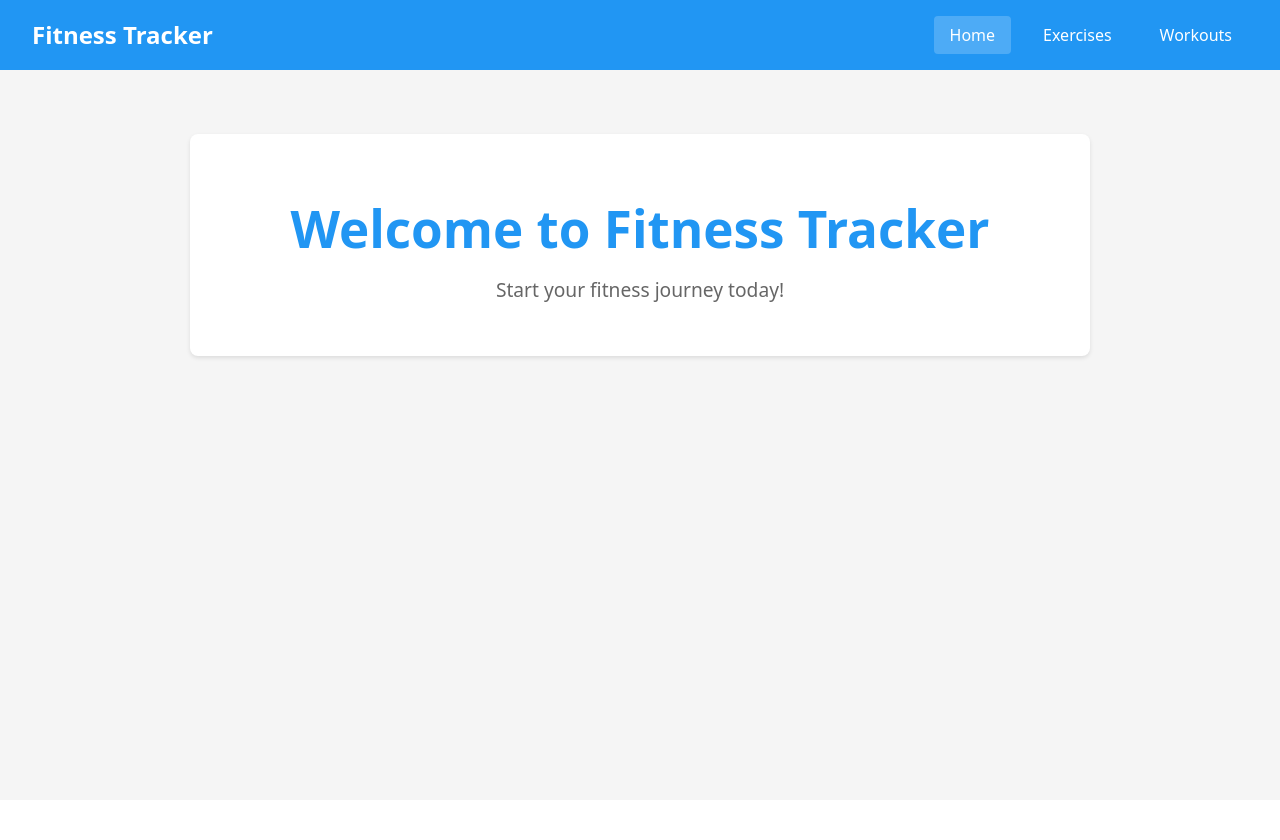
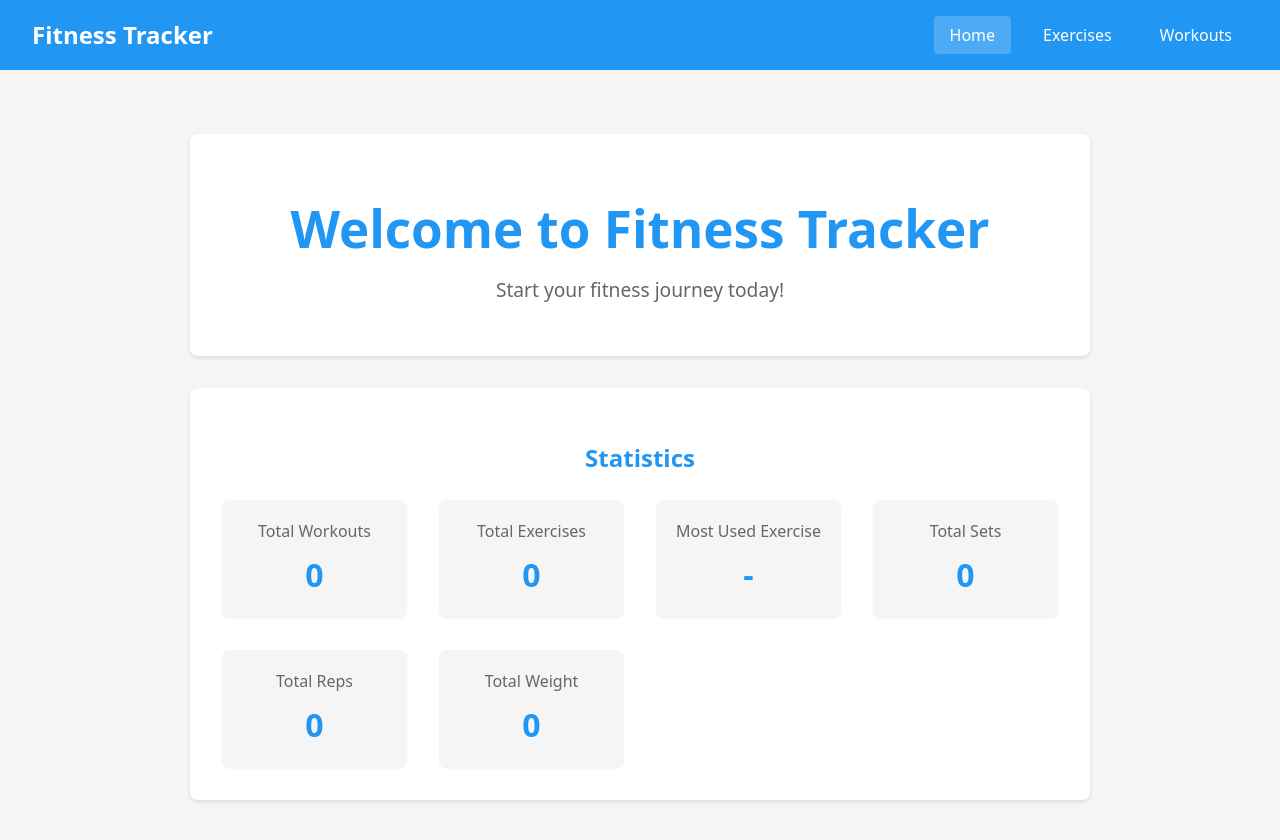
Before and after one commit to korn1evski/fitness_app, a React (Vite) app: page / in a window 1280 px wide. Shown: the top 840 px of the page. Before the commit the page ends 800 px from the top, so only its background shows below. Built offline with nearby package versions, Linux system fonts and the light colour scheme.

Commit message:
add basic statistics

```diff
--- a/src/App.css
+++ b/src/App.css
@@ -118,3 +118,48 @@ body,
   font-size: 1.2rem;
   text-align: center;
 }
+
+.stats-section {
+  width: 100%;
+  max-width: 900px;
+  margin: 2rem auto;
+  background: white;
+  border-radius: 8px;
+  box-shadow: 0 2px 4px rgba(0, 0, 0, 0.1);
+  padding: 2rem;
+  box-sizing: border-box;
+}
+
+.stats-section h2 {
+  color: #2196f3;
+  margin-bottom: 1.5rem;
+  text-align: center;
+}
+
+.stats-grid {
+  display: grid;
+  grid-template-columns: repeat(auto-fit, minmax(180px, 1fr));
+  gap: 2rem;
+}
+
+.stat-card {
+  background: #f5f5f5;
+  border-radius: 8px;
+  padding: 1.2rem 1rem;
+  display: flex;
+  flex-direction: column;
+  align-items: center;
+  box-shadow: 0 1px 2px rgba(0, 0, 0, 0.04);
+}
+
+.stat-label {
+  color: #666;
+  font-size: 1rem;
+  margin-bottom: 0.5rem;
+}
+
+.stat-value {
+  color: #2196f3;
+  font-size: 2rem;
+  font-weight: bold;
+}
--- a/src/App.jsx
+++ b/src/App.jsx
@@ -55,11 +55,61 @@ function App() {
 
   let content;
   if (activePage === "home") {
+    // Calculate statistics
+    const totalWorkouts = savedWorkouts.length;
+    const allExercises = savedWorkouts.flatMap((w) => w.exercises);
+    const totalExercises = allExercises.length;
+    const exerciseCount = {};
+    let totalSets = 0,
+      totalReps = 0,
+      totalWeight = 0;
+    allExercises.forEach((ex) => {
+      exerciseCount[ex.name] = (exerciseCount[ex.name] || 0) + 1;
+      totalSets += Number(ex.sets) || 0;
+      totalReps += Number(ex.reps) || 0;
+      totalWeight += Number(ex.weight) || 0;
+    });
+    const mostUsedExercise = Object.keys(exerciseCount).reduce(
+      (a, b) => (exerciseCount[a] > exerciseCount[b] ? a : b),
+      Object.keys(exerciseCount)[0] || "-"
+    );
+
     content = (
-      <div className="welcome-section">
-        <h1>Welcome to Fitness Tracker</h1>
-        <p>Start your fitness journey today!</p>
-      </div>
+      <>
+        <div className="welcome-section">
+          <h1>Welcome to Fitness Tracker</h1>
+          <p>Start your fitness journey today!</p>
+        </div>
+        <div className="stats-section">
+          <h2>Statistics</h2>
+          <div className="stats-grid">
+            <div className="stat-card">
+              <span className="stat-label">Total Workouts</span>
+              <span className="stat-value">{totalWorkouts}</span>
+            </div>
+            <div className="stat-card">
+              <span className="stat-label">Total Exercises</span>
+              <span className="stat-value">{totalExercises}</span>
+            </div>
+            <div className="stat-card">
+              <span className="stat-label">Most Used Exercise</span>
+              <span className="stat-value">{mostUsedExercise || "-"}</span>
+            </div>
+            <div className="stat-card">
+              <span className="stat-label">Total Sets</span>
+              <span className="stat-value">{totalSets}</span>
+            </div>
+            <div className="stat-card">
+              <span className="stat-label">Total Reps</span>
+              <span className="stat-value">{totalReps}</span>
+            </div>
+            <div className="stat-card">
+              <span className="stat-label">Total Weight</span>
+              <span className="stat-value">{totalWeight}</span>
+            </div>
+          </div>
+        </div>
+      </>
     );
   } else if (activePage === "exercises") {
     content = (
```
